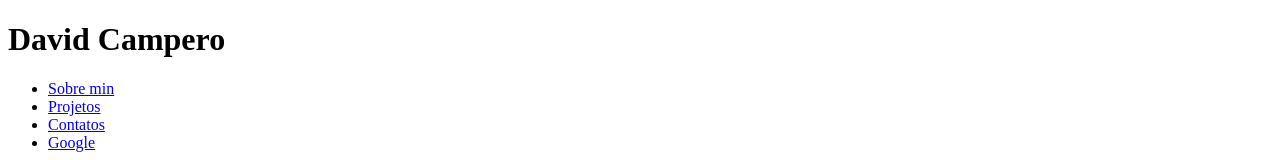
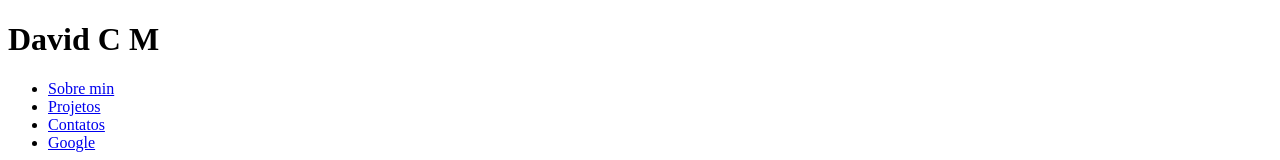
Before and after one commit to Daviddj6/Senai-Site, a plain HTML site: page index.html in a window 1280 px wide. Shown: the top 160 px of the page. Drawn offline with Linux system fonts and the light colour scheme.

Commit message:
Update index.html

```diff
--- a/index.html
+++ b/index.html
@@ -7,7 +7,7 @@
 </head>
 <body>
     <header>
-        <h1>David Campero</h1>
+        <h1>David C M</h1>
         <nav> <!--Seção de navegação do site.-->
             <ul> <!--Lista não ordenada para os links de nosso menu.-->
                 <li><a href="#Sobre">Sobre min</a></li><!--Se utiliza tag a dentro de un topico para hacerlo cliquebale y te dirija a ese titulo-->
```
